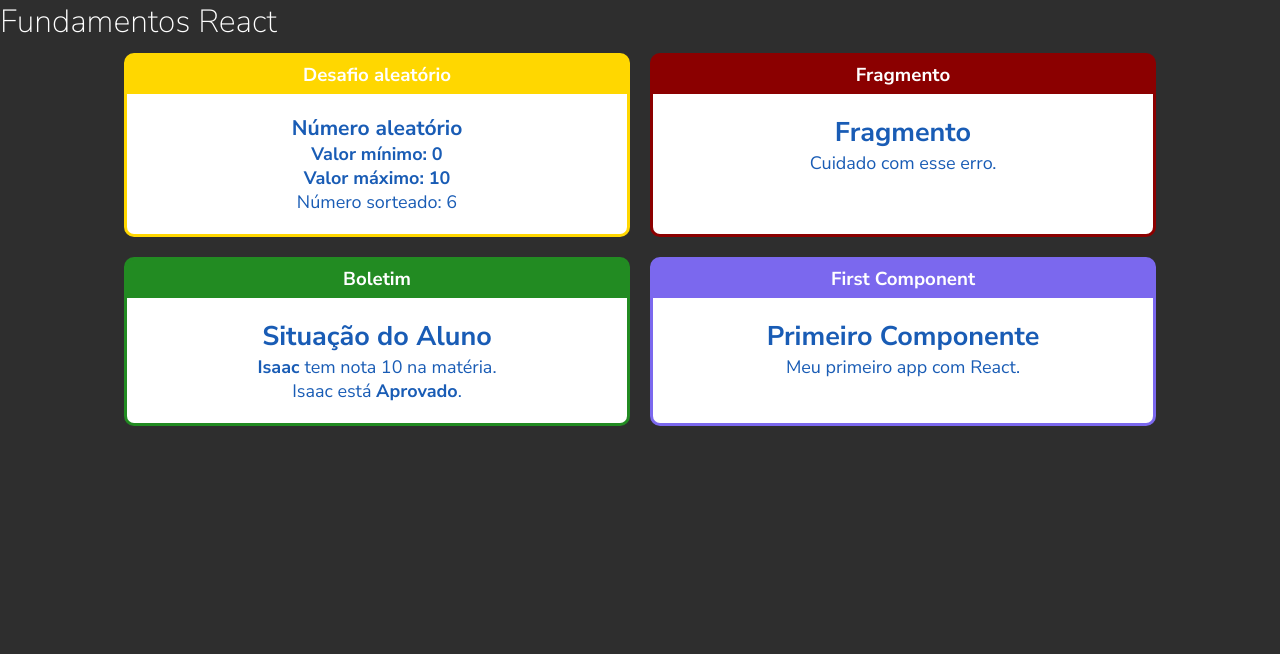
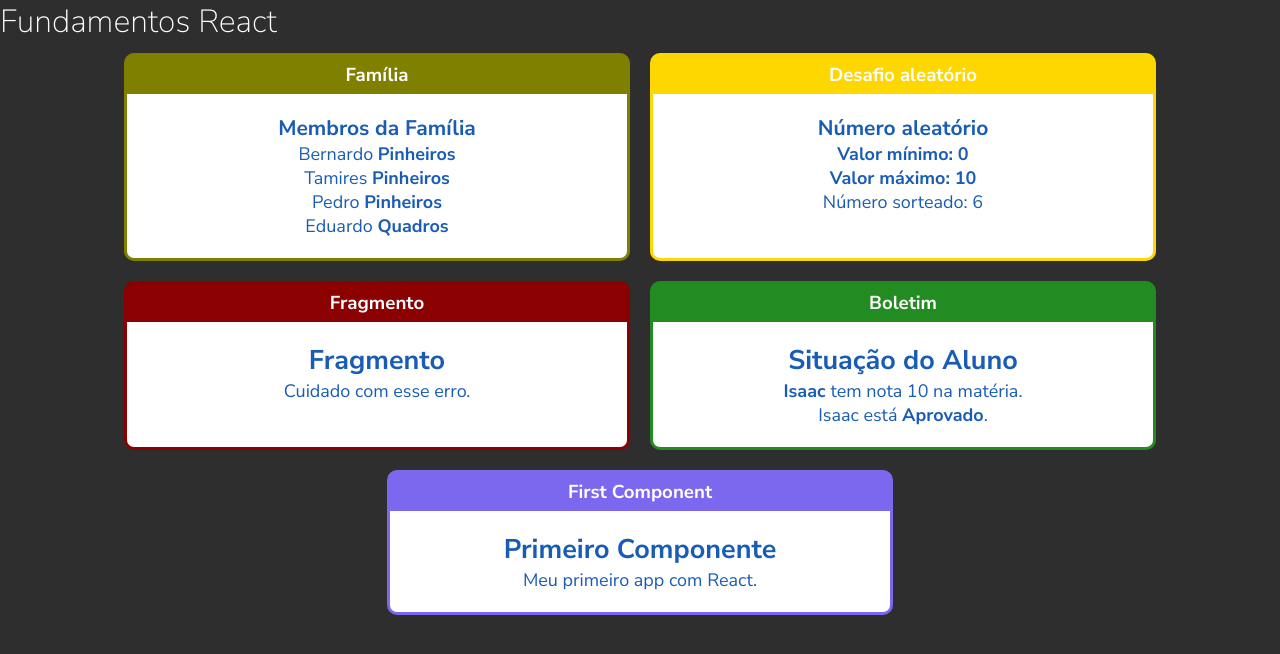
Before and after one commit to IsaacCaldas/Fundamentos-React, a React (Create React App) app: page / in a window 1280 px wide. Shown: the top 654 px of the page. Built offline with nearby package versions, Linux system fonts and the light colour scheme.

Commit message:
Children component #01

```diff
--- a/src/App.jsx
+++ b/src/App.jsx
@@ -6,11 +6,17 @@
 import Fragment from './components/basics/Fragment';
 import RandomNumber from './components/basics/RandomNumber';
 import Card from './components/layout/Card';
+import Family from './components/basics/Family';
 
 export default () =>
     <div className="app">
       <h1>Fundamentos React</h1>
       <div className="cards-collection">
+        <Card
+          title="Família"
+          color="#808000">
+          <Family surname="Pinheiros" ></Family>
+        </Card>
         <Card
           title="Desafio aleatório"
           color="#FFD700">
--- /dev/null
+++ b/src/components/basics/Family.jsx
@@ -0,0 +1,20 @@
+import React from "react";
+import MemberFamily from "./MemberFamily";
+
+/* { ...props } - ... = spread (pega todos os parâmetros passado no props, ou pelo menos deveria )*/
+export default props => {
+
+  return (
+
+    <div>
+      <h3>Membros da Família</h3>
+      <MemberFamily name="Bernardo" surname={ props.surname } />
+      <MemberFamily name="Tamires" { ...props } />
+      <MemberFamily name="Pedro" surname={ props.surname } />
+      <MemberFamily name="Eduardo" surname="Quadros" />
+
+    </div>
+
+  );
+
+}
--- /dev/null
+++ b/src/components/basics/MemberFamily.jsx
@@ -0,0 +1,13 @@
+import React from "react";
+
+export default (props) => {
+
+  return (
+
+    <div>
+      { props.name } <strong>{ props.surname }</strong>
+    </div>
+
+  );
+
+}
```
